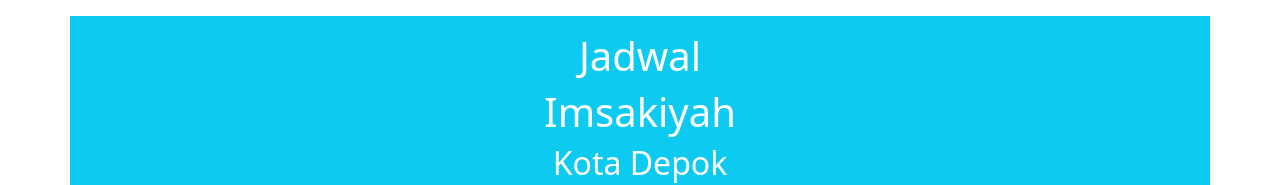
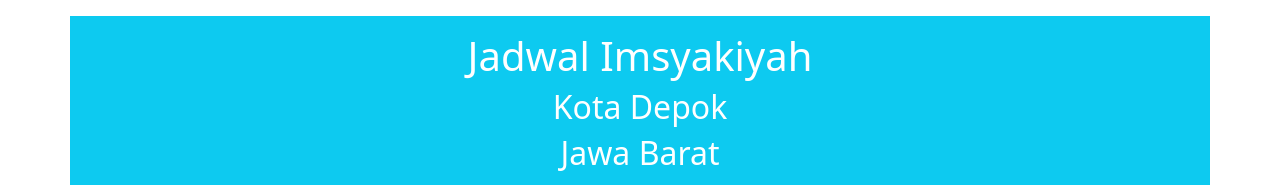
Before and after one commit to andi-faizal94/Jadwal-Imsakiyah-Kota-Depok-Jawa-Barat, a React (Create React App) app: page / in a window 1280 px wide. Shown: the top 185 px of the page. Built offline with nearby package versions, Linux system fonts and the light colour scheme; no server answers.

Commit message:
change title

```diff
--- a/src/App.js
+++ b/src/App.js
@@ -33,8 +33,7 @@ function App() {
   return (
     <Container className="mt-3 mb-3 bg-info">
       <div className="p-3 text-center ">
-        <h1 className="text-white">Jadwal</h1>
-        <h1 className="text-white">Imsakiyah</h1>
+        <h1 className="text-white">Jadwal Imsyakiyah</h1>
         <h2 className="text-white">Kota Depok</h2>
         <h2 className="text-white">Jawa Barat</h2>
         <h2 className="text-white">Ramadhan 1443 H/2022 M</h2>
```
